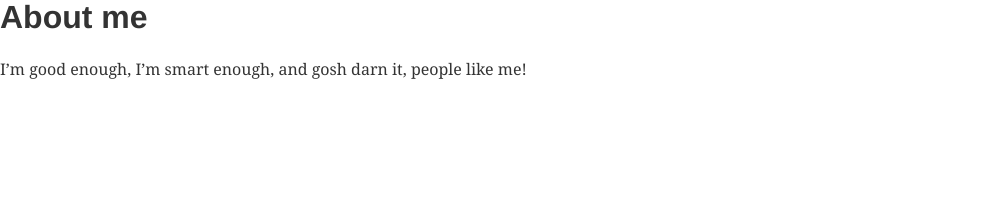
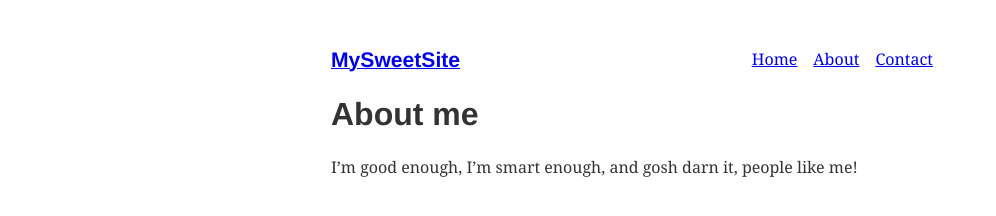
Before and after one commit to lauraharston/gatsby-tutorial-three, a Gatsby site: page /about in a window 1280 px wide. Shown: the whole page, without its empty margins (0-996 px from the left). Built offline with nearby package versions, Linux system fonts and the light colour scheme; Gatsby itself is replaced by a stand-in of ours.

Commit message:
created navbar + links between pages

```diff
--- /dev/null
+++ b/src/components/layout.js
@@ -0,0 +1,27 @@
+import React from "react"
+import { Link } from "gatsby"
+
+
+const ListLink = props => (
+  <li style={{ display: `inline-block`, marginRight: `1rem` }}>
+    <Link to={props.to}>{props.children}</Link>
+  </li>
+)
+
+export default function Layout({ children }) {
+  return (
+    <div style={{ margin: `3rem auto`, maxWidth: 650, padding: `0 1rem` }}>
+      <header style={{ marginBottom: `1.5rem` }}>
+        <Link to="/" style={{ textShadow: `none`, backgroundImage: `none` }}>
+          <h3 style={{ display: `inline` }}>MySweetSite</h3>
+        </Link>
+        <ul style={{ listStyle: `none`, float: `right` }}>
+          <ListLink to="/">Home</ListLink>
+          <ListLink to="/about/">About</ListLink>
+          <ListLink to="/contact/">Contact</ListLink>
+        </ul>
+      </header>
+      {children}
+    </div>
+  )
+}
--- a/src/pages/about.js
+++ b/src/pages/about.js
@@ -1,12 +1,13 @@
 import React from 'react'
+import Layout from '../components/layout'
 
 export default function About() {
     return (
-      <div>
+      <Layout>
         <h1>About me</h1>
         <p>
           I’m good enough, I’m smart enough, and gosh darn it, people like me!
         </p>
-      </div>
+      </Layout>
     )
   }
--- a/src/pages/contact.js
+++ b/src/pages/contact.js
@@ -1,12 +1,13 @@
 import React from "react"
+import Layout from '../components/layout'
 
 export default function Contact() {
   return (
-    <div>
+    <Layout>
       <h1>I'd love to talk! Email me at the address below</h1>
       <p>
         <a href="mailto:me@example.com">me@example.com</a>
       </p>
-    </div>
+    </Layout>
   )
 }
--- a/src/pages/index.js
+++ b/src/pages/index.js
@@ -1,13 +1,14 @@
 import React from "react"
+import Layout from '../components/layout'
 
 export default function Home() {
   return(
-    <div style={{ margin: `3rem auto`, maxWidth: 600 }}>
+    <Layout>
       <h1>Hi! I'm building a fake Gatsby site as part of a tutorial!</h1>
       <p>
         What do I like to do? Lots of course but definitely enjoy building
         websites.
       </p>
-    </div>
+    </Layout>
   )
 }
```
